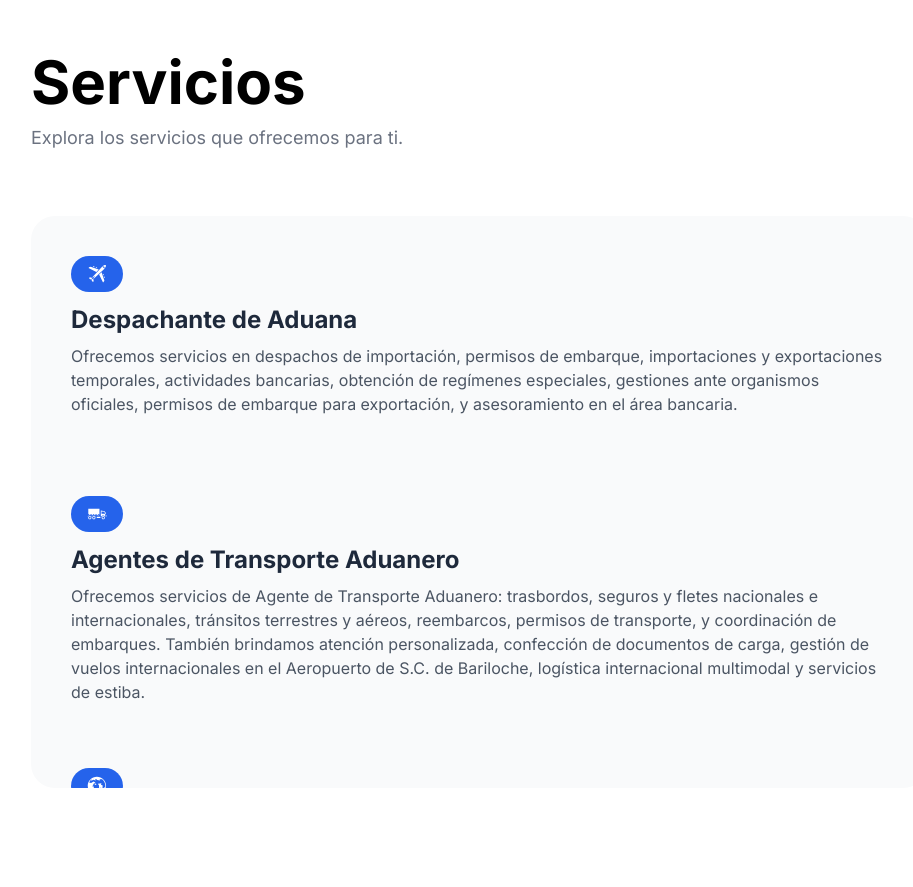
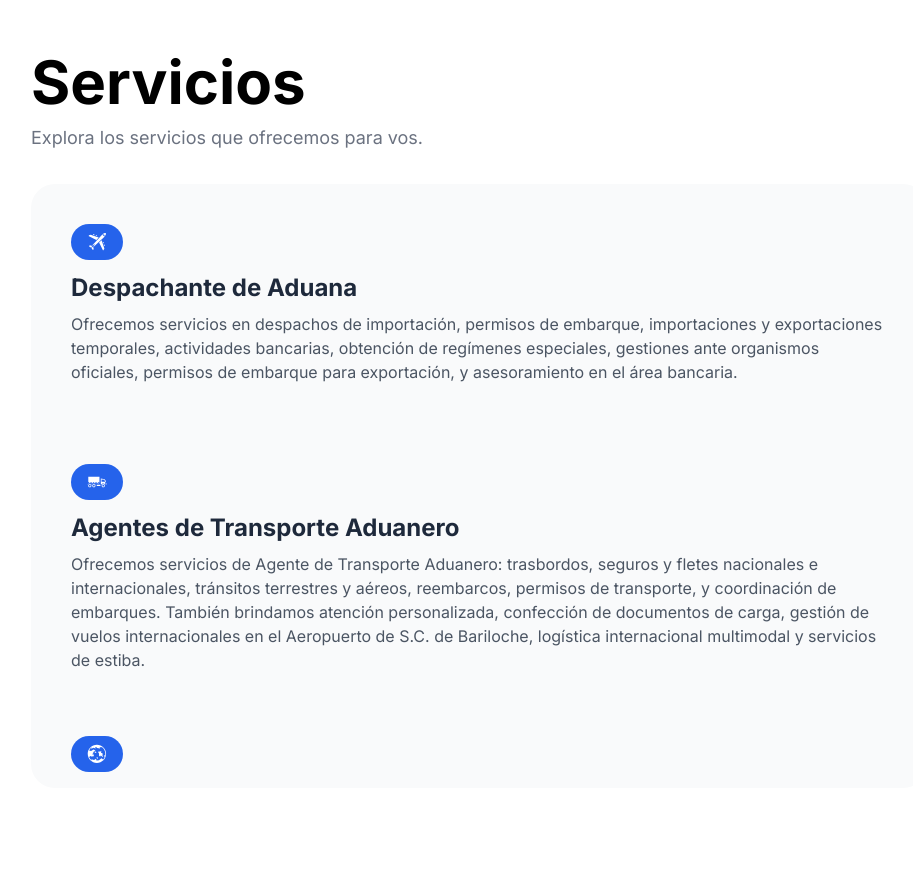
Before and after one commit to mazzodevelopments/matteozzi-lavilla, a Next.js app: page / in a window 1280 px wide. Shown: the part 3180-4067 px from the top of the page, without its empty margins (161-1074 px from the left). Built offline with nearby package versions, Linux system fonts and the light colour scheme.

Commit message:
Servicios

```diff
--- a/app/pages/Servicios.tsx
+++ b/app/pages/Servicios.tsx
@@ -41,11 +41,11 @@ export default function Servicios({ content }: ServiciosProps) {
                 <h1 className="text-3xl sm:text-4xl md:text-5xl lg:text-6xl font-bold text-left mb-3">
                     Servicios
                 </h1>
-                <p className="text-lg text-gray-500 text-left mb-8">
-                    Explora los servicios que ofrecemos para ti.
+                <p className="text-lg text-gray-500 text-left">
+                    Explora los servicios que ofrecemos para vos.
                 </p>
             </div>
-            <div className="w-full max-w-4xl mx-auto flex flex-col items-start justify-start  overflow-scroll space-y-8 p-6 rounded-3xl bg-gray-50">
+            <div className="w-full max-w-4xl mx-auto flex flex-col items-start justify-start overflow-scroll space-y-8 p-6 rounded-3xl bg-gray-50">
                 {renderedItems}
             </div>
         </section>
```
